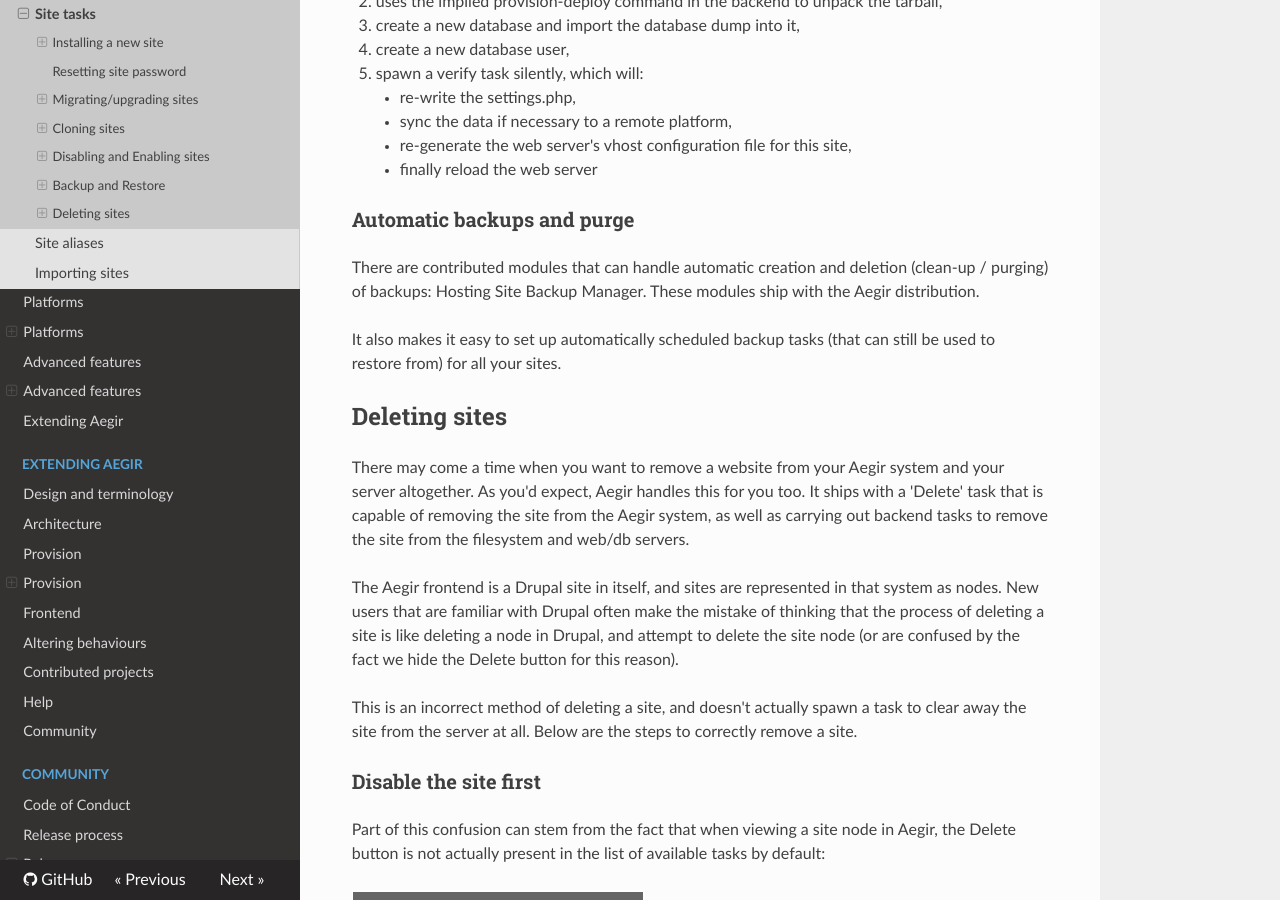
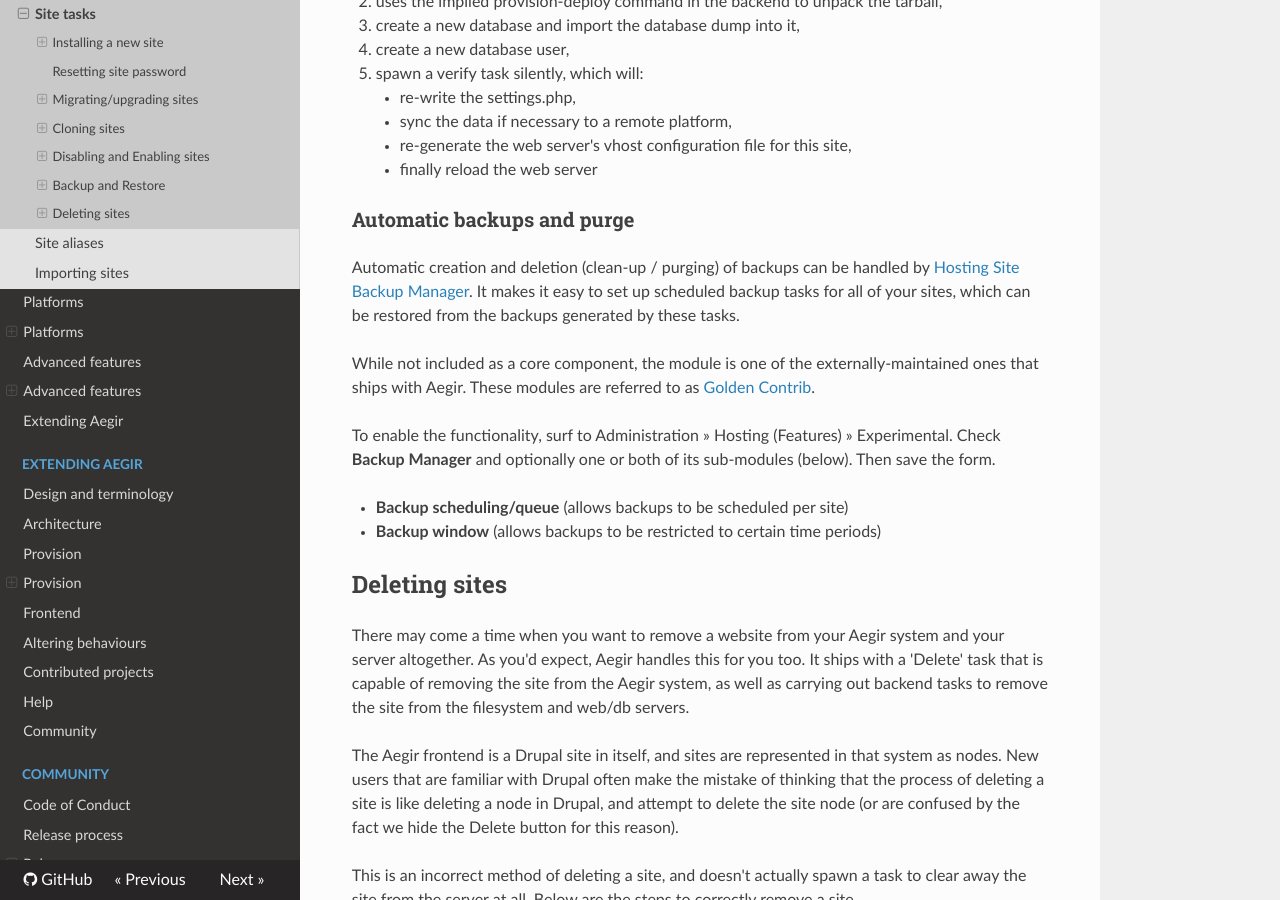
Before and after one commit to aegir-project/documentation, an MkDocs documentation site: the page built from docs/usage/sites/tasks.md, in a window 1280 px wide and 900 px high, scrolled down 14178 px. Built offline with MkDocs 1.6.1, drawn with Linux system fonts in a browser that asks for light colours; nearby versions of some CDN libraries; old or Windows-style settings are respelled for this version of MkDocs.

Commit message:
Explain the Hosting Site Backup Manager module better, and how it integrates.

```diff
--- a/docs/usage/sites/tasks.md
+++ b/docs/usage/sites/tasks.md
@@ -312,10 +312,14 @@
 
 ### Automatic backups and purge
 
-There are contributed modules that can handle automatic creation and deletion (clean-up / purging) of backups: Hosting Site Backup Manager. These modules ship with the Aegir distribution.
+Automatic creation and deletion (clean-up / purging) of backups can be handled by [Hosting Site Backup Manager](https://www.drupal.org/project/hosting_site_backup_manager). It makes it easy to set up scheduled backup tasks for all of your sites, which can be restored from the backups generated by these tasks.
 
-It also makes it easy to set up automatically scheduled backup tasks (that can still be used to restore from) for all your sites.
+While not included as a core component, the module is one of the externally-maintained ones that ships with Aegir.  These modules are referred to as [Golden Contrib](http://cgit.drupalcode.org/hostmaster/tree/drupal-org.make).
 
+To enable the functionality, surf to Administration » Hosting (Features) » Experimental.  Check **Backup Manager** and optionally one or both of its sub-modules (below).  Then save the form.
+
+* **Backup scheduling/queue** (allows backups to be scheduled per site)
+* **Backup window** (allows backups to be restricted to certain time periods)
 
 Deleting sites
 --------------
```
